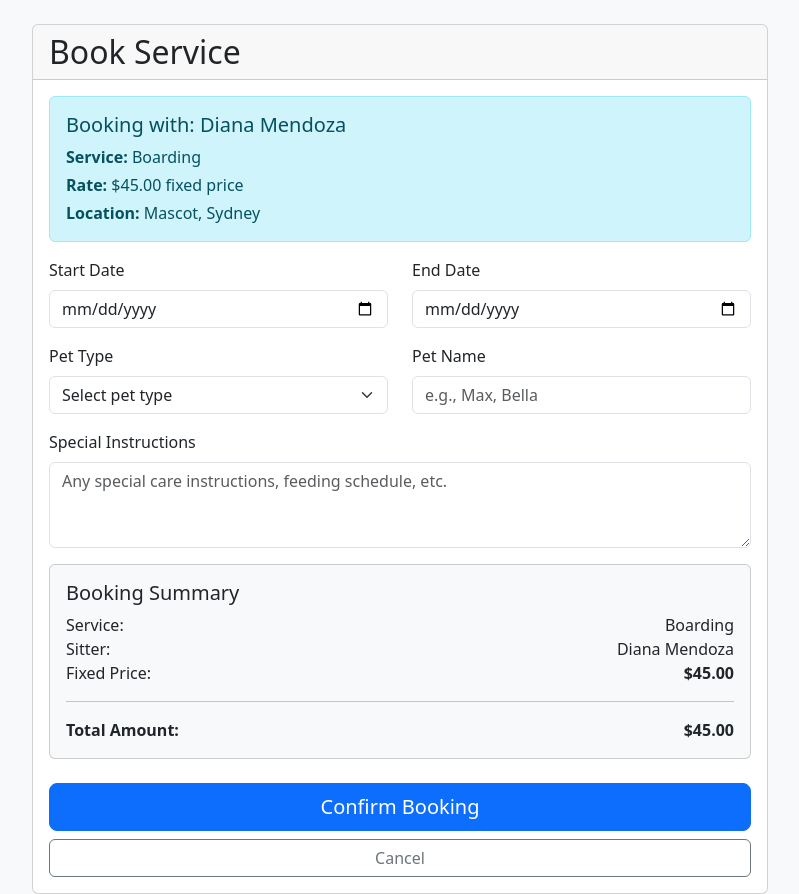
After one commit to fperezt30/pawsie, a Flask app: page /book-service/1?service_type=boarding in a window 1280 px wide. The commit adds this page. Shown: the whole page, without its empty margins (240-1039 px from the left). Run offline with Flask 3, Linux system fonts and the light colour scheme.

Commit message:
Fernando version 2710 16:59pm

```diff
--- a/main.py
+++ b/main.py
@@ -1,6 +1,19 @@
 
 from flask import Flask, render_template, request, redirect, url_for, flash, session
 from database import db, User, Role, SitterService, ServiceType, Booking, BookingStatus, Payment, init_app
+from datetime import datetime, date
+
+# ---- Setting Constants ----
+
+SYDNEY_SUBURBS = [
+    "Alexandria", "Ashfield", "Balmain", "Bankstown", "Bondi", "Bondi Beach", "Bondi Junction",
+    "Burwood", "Camperdown", "Canterbury", "Chatswood", "Coogee", "Cronulla", "Darlinghurst",
+    "Darlington", "Drummoyne", "Dulwich Hill", "Edgecliff", "Enmore", "Erskineville", "Glebe",
+    "Hurstville", "Kensington", "Kingsford", "Kirribilli", "Leichhardt", "Maroubra", "Marrickville",
+    "Mascot", "Matraville", "Moore Park", "Newtown", "North Sydney", "Paddington", "Parramatta",
+    "Potts Point", "Pyrmont", "Randwick", "Redfern", "Rockdale", "Rosebery", "Rozelle", "Rushcutters Bay",
+    "Surry Hills", "Sydney CBD", "Ultimo", "Waterloo", "Waverley", "Woollahra", "Zetland"
+]
 
 # ---- App and Config ----
 app = Flask(__name__)
@@ -122,7 +135,7 @@ def reset_db():
 # ---- Owner Dashboard ----
 
 
-@app.route("/owner-dashboard")
+@app.route("/owner-dashboard", methods=["GET", "POST"])
 def owner_dashboard():
     user = User.query.filter_by(email=session.get('user_email')).first()
 
@@ -136,14 +149,14 @@ def owner_dashboard():
 
         db.session.commit()
         flash("Profile updated successfully!", "success")
-        return redirect(url_for("owner_dash"))
+        return redirect(url_for("owner_dashboard"))
 
-    return render_template("owner_dash.html", user=user)
+    return render_template("owner_dashboard.html", user=user, suburbs=SYDNEY_SUBURBS)
 
 
 # ---- Sitter Dashboard ----
 
-@app.route("/sitter-dashboard")
+@app.route("/sitter-dashboard", methods=["GET", "POST"])
 def sitter_dashboard():
     user = User.query.filter_by(email=session.get('user_email')).first()
 
@@ -165,11 +178,13 @@ def sitter_dashboard():
             setup_sitter_services(user)
             flash("Services setup successfully!", "success")
 
-        return redirect(url_for("sitter_dash"))
+        return redirect(url_for("sitter_dashboard"))
 
     # Get existing services
     services = SitterService.query.filter_by(sitter_id=user.id).all()
-    return render_template("sitter_dash.html", user=user, services=services)
+    return render_template("sitter_dashboard.html", user=user, services=services, suburbs=SYDNEY_SUBURBS)
+
+#---- Config Service per Sitter ----
 
 def setup_sitter_services(user):
     """Create or update the 3 fixed services for a sitter"""
@@ -201,20 +216,120 @@ def setup_sitter_services(user):
 
     db.session.commit()
 
+#---- Sitter Inbox ----
 
 @app.route("/sitter-inbox")
 def sitter_inbox():
-    return "Sitter Inbox - Coming Soon"  # Placeholder for now
+    # Get current user (sitter)
+    sitter = User.query.filter_by(email=session.get('user_email')).first()
 
+    # Get all bookings for this sitter
+    bookings = Booking.query.filter_by(sitter_id=sitter.id).order_by(Booking.created_at.desc()).all()
+
+    return render_template("sitter_inbox.html", bookings=bookings)
+
+#---- Owner Bookings ----
 
 @app.route("/owner-bookings")
 def owner_bookings():
-    return "Owner Bookings - Coming Soon"  # Placeholder for now
+    # Get current user (owner)
+    owner = User.query.filter_by(email=session.get('user_email')).first()
 
+    # Get all bookings for this owner
+    bookings = Booking.query.filter_by(owner_id=owner.id).order_by(Booking.created_at.desc()).all()
+
+    return render_template("owner_bookings.html", bookings=bookings)
+
+#---- Search Route ----
 
 @app.route("/search")
 def search():
-    return "Search Page - Coming Soon"  # Placeholder for now
+    # Get search filters from URL parameters
+    suburb = request.args.get("suburb", "")
+    service_type = request.args.get("service_type", "")
+
+    # Build the query
+    query = SitterService.query.join(User).filter(
+        SitterService.is_active == True,
+        User.first_name.isnot(None)  # Only show sitters who completed profile
+    )
+
+    # Apply filters
+    if suburb:
+        query = query.filter(User.suburb == suburb)
+
+    if service_type:
+        query = query.filter(SitterService.service_type == ServiceType(service_type))
+
+    # Get results
+    sitter_services = query.all()
+
+    return render_template("search.html",
+                         sitter_services=sitter_services,
+                         suburb=suburb,
+                         service_type=service_type,
+                         suburbs=SYDNEY_SUBURBS)
+
+#---- Booking Route ----
+
+@app.route("/book-service/<int:sitter_id>", methods=["GET", "POST"])
+def book_service(sitter_id):
+    sitter = User.query.get_or_404(sitter_id)
+    service_type = request.args.get("service_type")
+
+    # Get the specific service
+    service = SitterService.query.filter_by(
+        sitter_id=sitter_id,
+        service_type=ServiceType(service_type)
+    ).first_or_404()
+
+    if request.method == "POST":
+        # Get current user (owner)
+        owner = User.query.filter_by(email=session.get('user_email')).first()
+
+        # Create booking
+        new_booking = Booking(
+            owner_id=owner.id,
+            sitter_id=sitter_id,
+            service_id=service.id,
+            start_date=datetime.strptime(request.form.get("start_date"), '%Y-%m-%d'),
+            end_date=datetime.strptime(request.form.get("end_date"), '%Y-%m-%d'),
+            fixed_amount=service.fixed_rate,
+            pet_type=request.form.get("pet_type"),
+            pet_name=request.form.get("pet_name"),
+            special_instructions=request.form.get("special_instructions", "")
+        )
+
+        db.session.add(new_booking)
+        db.session.commit()
+
+        flash(f"Booking request sent to {sitter.first_name}!", "success")
+        return redirect(url_for("owner_bookings"))
+
+    return render_template("book_service.html",
+                         sitter=sitter,
+                         service=service,
+                         service_type=service_type,
+                         now=datetime.now)
+
+# ---- Update Booking Status ----
+
+@app.route("/update-booking-status/<int:booking_id>", methods=["POST"])
+def update_booking_status(booking_id):
+    booking = Booking.query.get_or_404(booking_id)
+    new_status = request.form.get("status")
+
+    booking.status = BookingStatus(new_status)
+    booking.updated_at = datetime.utcnow()
+
+    if new_status == 'confirmed':
+        booking.confirmed_at = datetime.utcnow()
+
+    db.session.commit()
+
+    flash(f"Booking {new_status} successfully!", "success")
+    return redirect(url_for("sitter_inbox"))
+
 
 # ---- Run app ----
 if __name__ == "__main__":
--- /dev/null
+++ b/templates/book_service.html
@@ -0,0 +1,127 @@
+<!DOCTYPE html>
+<html lang="en">
+<head>
+    <meta charset="UTF-8">
+    <title>Book Service - Pawsie</title>
+    <meta name="viewport" content="width=device-width, initial-scale=1.0">
+    <link href="https://cdn.jsdelivr.net/npm/bootstrap@5.3.2/dist/css/bootstrap.min.css" rel="stylesheet">
+    <link rel="stylesheet" href="https://cdn.jsdelivr.net/npm/bootstrap-icons@1.11.1/font/bootstrap-icons.css">
+</head>
+<body class="bg-light">
+    <div class="container mt-4">
+        <div class="row justify-content-center">
+            <div class="col-md-8">
+                <div class="card">
+                    <div class="card-header">
+                        <h2 class="card-title mb-0">Book Service</h2>
+                    </div>
+                    <div class="card-body">
+                        <!-- Sitter Info -->
+                        <div class="alert alert-info">
+                            <h5>Booking with: {{ sitter.first_name }} {{ sitter.last_name }}</h5>
+                            <p class="mb-1"><strong>Service:</strong> {{ service_type.title() }}</p>
+                            <p class="mb-1"><strong>Rate:</strong> ${{ "%.2f"|format(service.fixed_rate) }} fixed price</p>
+                            <p class="mb-0"><strong>Location:</strong> {{ sitter.suburb }}, {{ sitter.city }}</p>
+                        </div>
+
+                        <!-- Flash Messages -->
+                        {% with messages = get_flashed_messages(with_categories=True) %}
+                            {% if messages %}
+                                {% for category, message in messages %}
+                                    <div class="alert alert-{{ category }} mb-3">
+                                        {{ message }}
+                                    </div>
+                                {% endfor %}
+                            {% endif %}
+                        {% endwith %}
+
+                        <!-- Booking Form -->
+                        <form method="POST">
+                            <div class="row">
+                                <div class="col-md-6 mb-3">
+                                    <label for="start_date" class="form-label">Start Date</label>
+                                    <input type="date" name="start_date" id="start_date" class="form-control" required
+                                           min="{{ now().strftime('%Y-%m-%d') }}">
+                                </div>
+                                <div class="col-md-6 mb-3">
+                                    <label for="end_date" class="form-label">End Date</label>
+                                    <input type="date" name="end_date" id="end_date" class="form-control" required
+                                           min="{{ now().strftime('%Y-%m-%d') }}">
+                                </div>
+                            </div>
+
+                            <div class="row">
+                                <div class="col-md-6 mb-3">
+                                    <label for="pet_type" class="form-label">Pet Type</label>
+                                    <select name="pet_type" id="pet_type" class="form-select" required>
+                                        <option value="" disabled selected>Select pet type</option>
+                                        <option value="Dog">Dog</option>
+                                        <option value="Cat">Cat</option>
+                                        <option value="Bird">Bird</option>
+                                        <option value="Rabbit">Rabbit</option>
+                                        <option value="Other">Other</option>
+                                    </select>
+                                </div>
+                                <div class="col-md-6 mb-3">
+                                    <label for="pet_name" class="form-label">Pet Name</label>
+                                    <input type="text" name="pet_name" id="pet_name" class="form-control" required
+                                           placeholder="e.g., Max, Bella">
+                                </div>
+                            </div>
+
+                            <div class="mb-3">
+                                <label for="special_instructions" class="form-label">Special Instructions</label>
+                                <textarea name="special_instructions" id="special_instructions" class="form-control"
+                                          rows="3" placeholder="Any special care instructions, feeding schedule, etc."></textarea>
+                            </div>
+
+                            <!-- Booking Summary -->
+                            <div class="card bg-light mb-4">
+                                <div class="card-body">
+                                    <h5>Booking Summary</h5>
+                                    <div class="d-flex justify-content-between">
+                                        <span>Service:</span>
+                                        <span>{{ service_type.title() }}</span>
+                                    </div>
+                                    <div class="d-flex justify-content-between">
+                                        <span>Sitter:</span>
+                                        <span>{{ sitter.first_name }} {{ sitter.last_name }}</span>
+                                    </div>
+                                    <div class="d-flex justify-content-between">
+                                        <span>Fixed Price:</span>
+                                        <span><strong>${{ "%.2f"|format(service.fixed_rate) }}</strong></span>
+                                    </div>
+                                    <hr>
+                                    <div class="d-flex justify-content-between">
+                                        <span><strong>Total Amount:</strong></span>
+                                        <span><strong>${{ "%.2f"|format(service.fixed_rate) }}</strong></span>
+                                    </div>
+                                </div>
+                            </div>
+
+                            <div class="d-grid gap-2">
+                                <button type="submit" class="btn btn-primary btn-lg">Confirm Booking</button>
+                                <a href="{{ url_for('search') }}" class="btn btn-outline-secondary">Cancel</a>
+                            </div>
+                        </form>
+                    </div>
+                </div>
+            </div>
+        </div>
+    </div>
+
+    <script src="https://cdn.jsdelivr.net/npm/bootstrap@5.3.2/dist/js/bootstrap.bundle.min.js"></script>
+    <script>
+        // Set minimum end date based on start date
+        document.getElementById('start_date').addEventListener('change', function() {
+            const endDate = document.getElementById('end_date');
+            endDate.min = this.value;
+
+            // If end date is before start date, reset it
+            if (endDate.value && endDate.value < this.value) {
+                endDate.value = this.value;
+            }
+        });
+    </script>
+</body>
+</html>
--- a/templates/hello.html
+++ /dev/null
@@ -1 +0,0 @@
-<h1>Welcome back!</h1>
```
Also changed, not shown: templates/customer_dash.html (deleted, +0 -52 lines), templates/owner_bookings.html (added, +119 -0 lines), templates/owner_dashboard.html (renamed from templates/owner_dash.html, +7 -3 lines), templates/search.html (+84 -72 lines), templates/sitter_dashboard.html (renamed from templates/sitter_dash.html, +8 -4 lines), templates/sitter_inbox.html (+62 -36 lines), instance/app.db.
